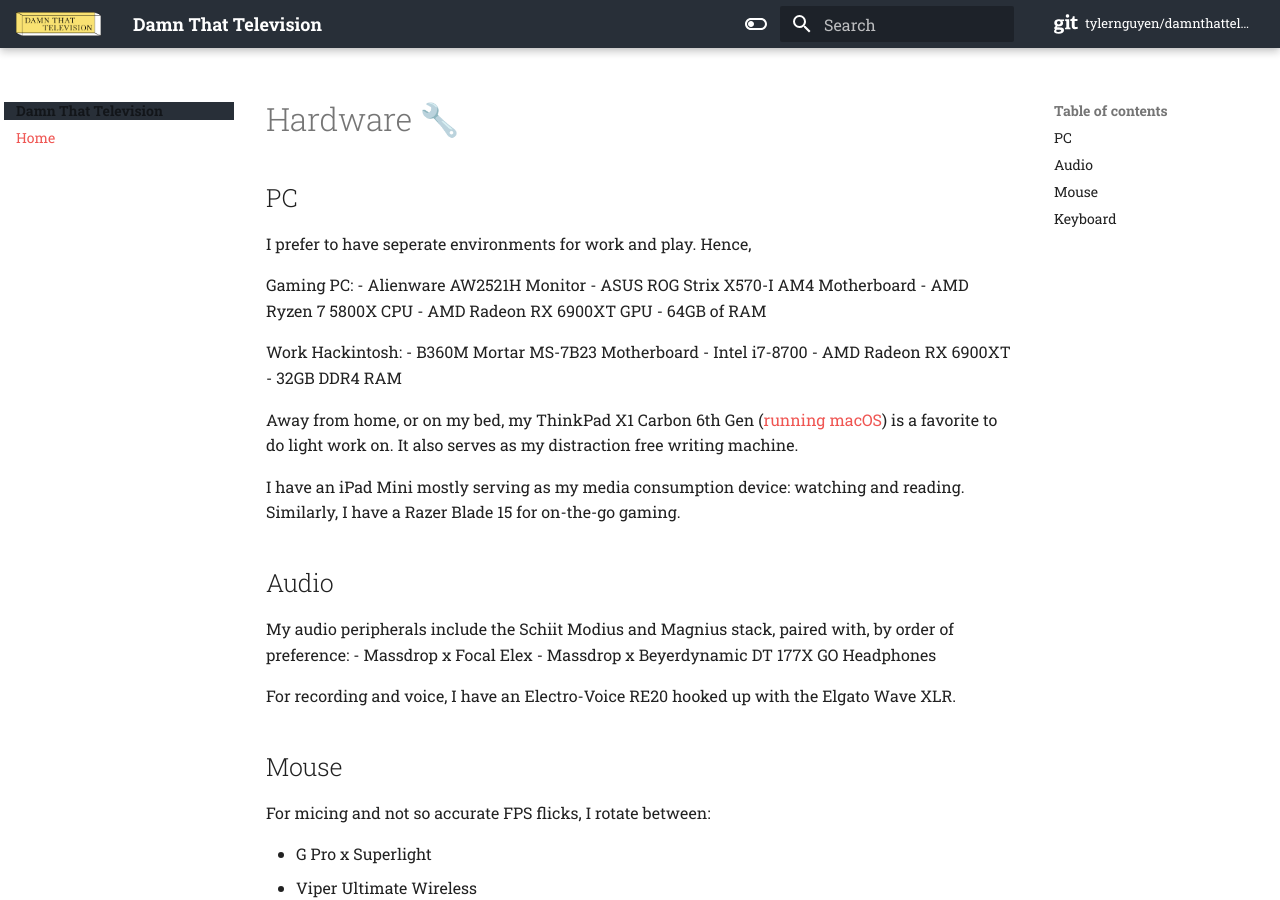
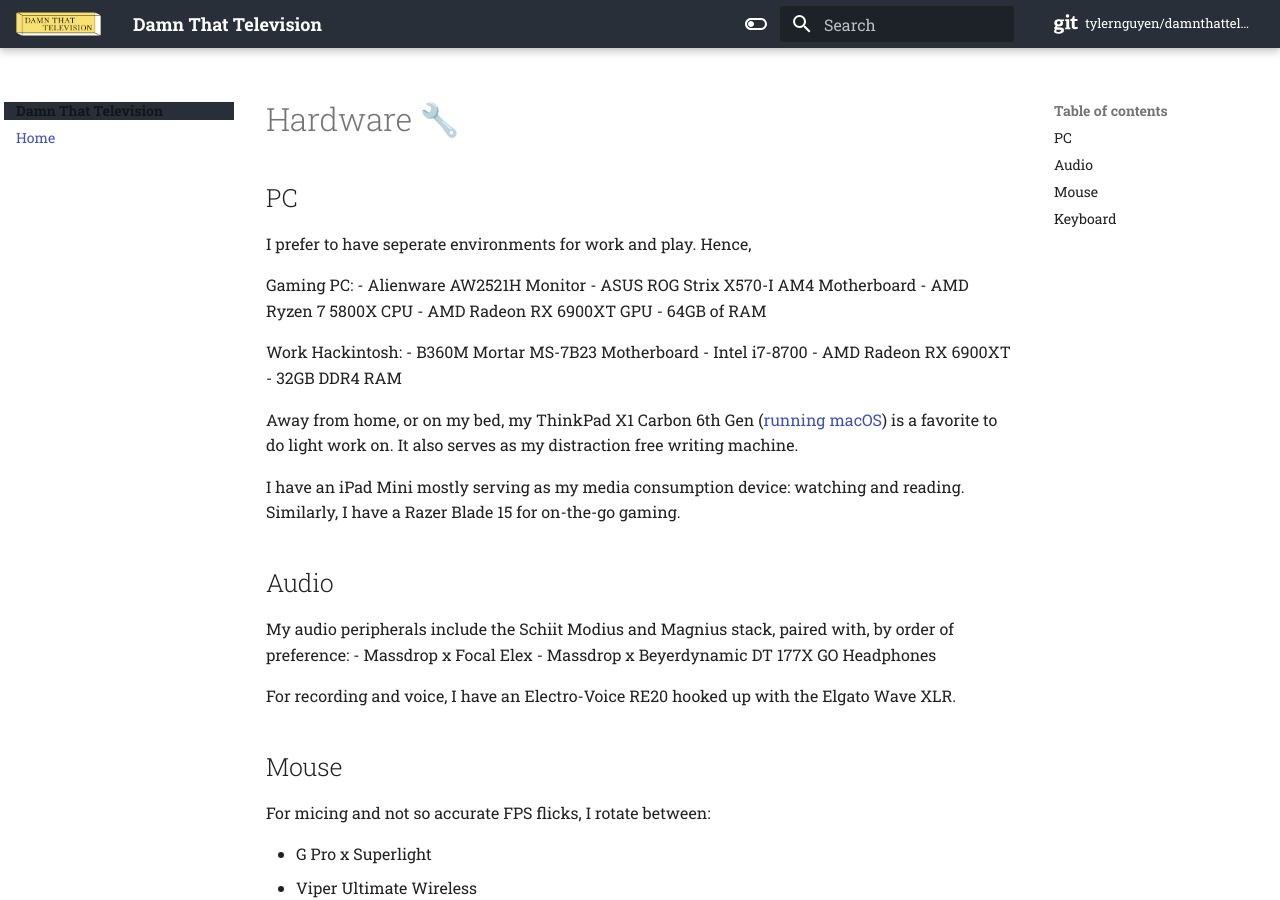
Before and after one commit to tylernguyen/tylernguyen.xyz, an MkDocs documentation site: the page built from docs/blog/index.md, in a window 1280 px wide and 900 px high. Built offline with MkDocs 1.6.1 and Material for MkDocs 9.7.7, drawn with Linux system fonts in a browser that asks for light colours; plug-ins that fetch from the network failed and are left out; comment, search, counter and statistics services are not loaded.

Commit message:
Update mkdocs.yml

```diff
--- a/mkdocs.yml
+++ b/mkdocs.yml
@@ -23,15 +23,15 @@
   palette:
     - media: "(prefers-color-scheme: light)"
       scheme: default
-      primary: red
-      accent: yellow
+      primary: indigo
+      accent: indigo
       toggle:
         icon: material/toggle-switch-off-outline
         name: Switch to dark mode
     - media: "(prefers-color-scheme: dark)"
       scheme: slate
-      primary: red
-      accent: yellow
+      primary: indigo
+      accent: indigo
       toggle:
         icon: material/toggle-switch
         name: Switch to light mode
```
